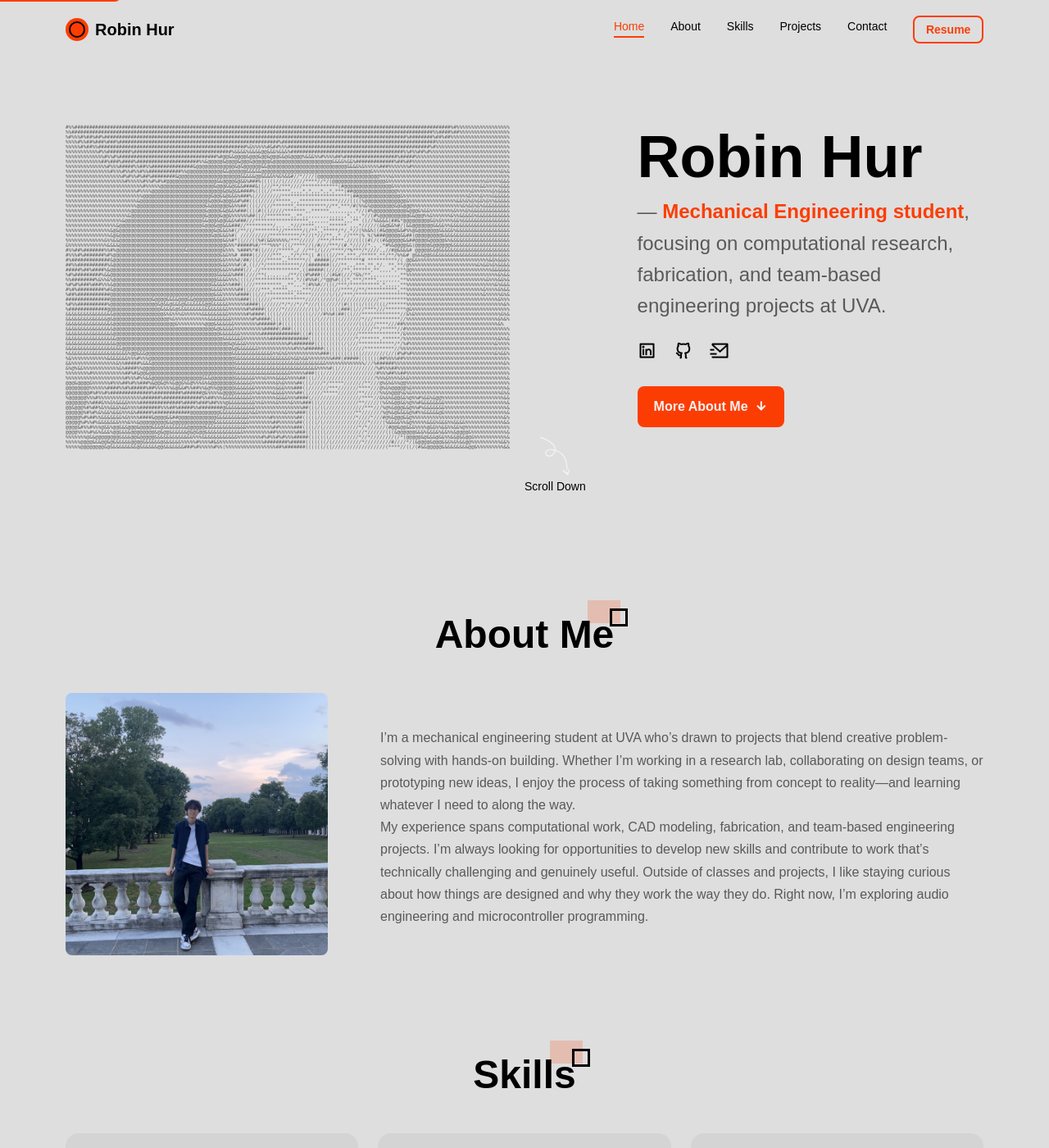
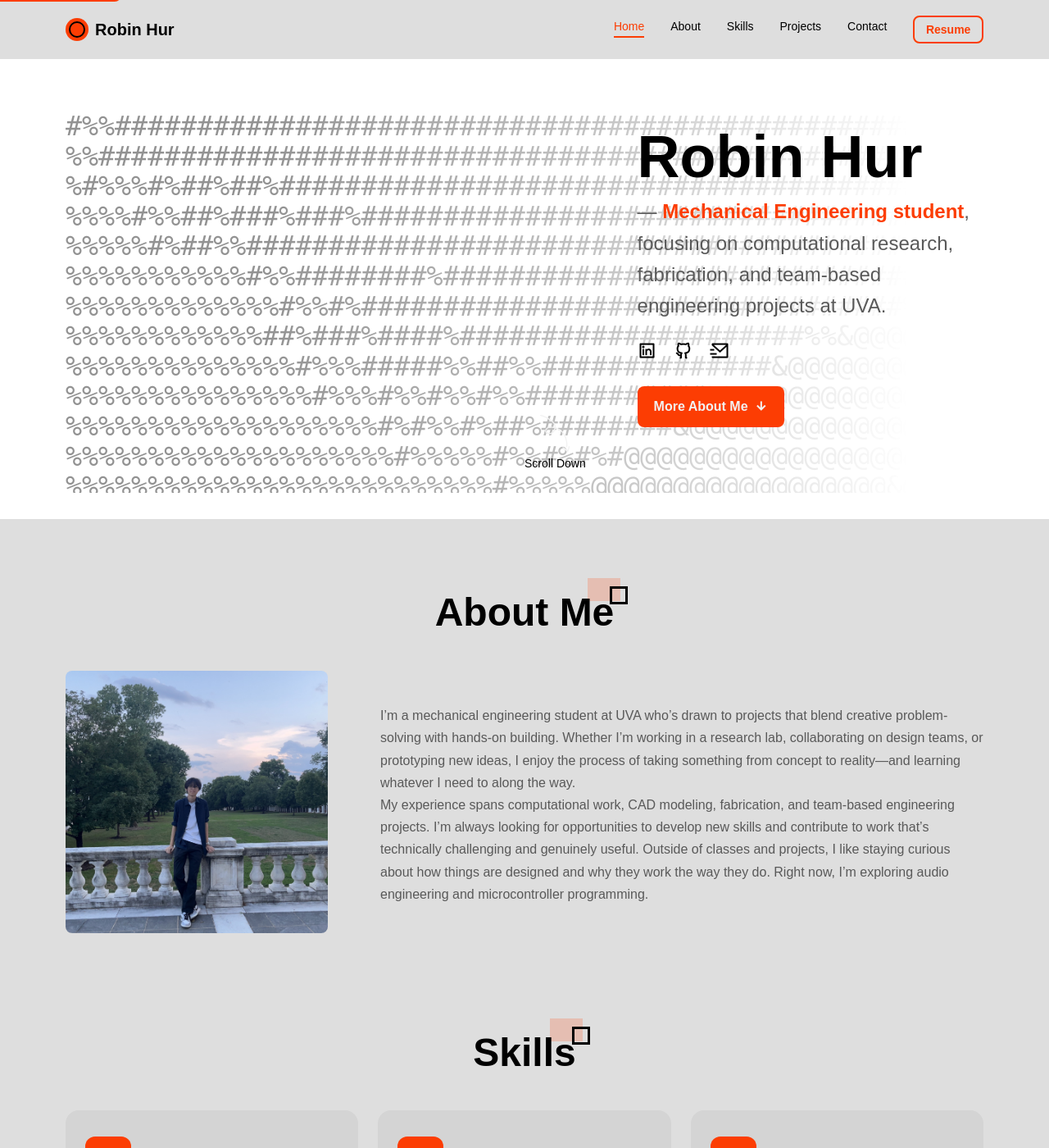
Before and after one commit to RobinKHur/RobinKHur.github.io, a Jekyll site: the page built from index.html, in a window 1280 px wide and 1400 px high. Shown: the whole window at 82% size. Built offline with Jekyll 4.4.1, drawn with Linux system fonts in a browser that asks for light colours; some web fonts are replaced.

Commit message:
Add files via upload

```diff
--- a/css/styles.css
+++ b/css/styles.css
@@ -263,6 +263,10 @@ button { font-family: inherit; cursor: pointer; border: none; background: none;
 /*=============== HOME ===============*/
 .home {
   padding-top: calc(var(--header-height) + 2rem);
+  /* Pure white so the ASCII backdrop reads clearly as "not grey" against the body's hsl(0,0%,87%). */
+  background-color: #ffffff;
+  /* Clip the absolute ASCII so it never bleeds into the About section. */
+  overflow: hidden;
 }
 
 .home__container {
@@ -270,25 +274,35 @@ button { font-family: inherit; cursor: pointer; border: none; background: none;
   row-gap: 1.5rem;
 }
 
-/* ASCII self-portrait lives at the top of home. Font-size scales with viewport so the figure visually reads as the dominant left-half element on desktop. No background panel — the art sits directly on the page rather than inside a contained widget. `overflow: hidden` cleanly clips edges on extreme widths instead of showing an in-element scrollbar. */
+/* ASCII self-portrait as a massive faded backdrop that fills the upper row of home. position:absolute + z-index:0 puts it behind the bio block; opacity 0.65 + a right-side mask gradient (full opaque to 22%, mid fade through 58%, fully transparent by 92%) keeps the figure's left half dominant before fading under the bio column so the text reads on top. pointer-events:none so clicks pass through to anything layered above. */
 .home__ascii-art {
+  position: absolute;
+  inset: 0;
+  z-index: 0;
   text-align: left;
-  margin-top: 1rem;
+  pointer-events: none;
+  opacity: 0.65;
+  grid-column: 1 / -1;
+  grid-row: 1;
+  -webkit-mask-image: linear-gradient(to right, black 22%, rgba(0, 0, 0, 0.55) 58%, transparent 92%);
+          mask-image: linear-gradient(to right, black 22%, rgba(0, 0, 0, 0.55) 58%, transparent 92%);
 }
 
 .home__ascii-art__pre {
   font-family: ui-monospace, "SF Mono", Menlo, Consolas, "Courier New", monospace;
-  font-size: clamp(6px, 0.45vw, 12px);
-  line-height: 1;
+  /* ~4× the previous size (was clamp(6,0.45vw,12) → now scales up to 48px). line-height:1.1 makes each row a bit taller than the natural cell ratio without blowing up total height. No max-width/overflow since the parent now controls the visible window via mask + .home overflow:hidden. */
+  font-size: clamp(22px, 2.6vw, 48px);
+  line-height: 1.1;
   color: var(--text-color);
   white-space: pre;
   text-align: left;
   margin: 0;
-  max-width: 100%;
-  overflow: hidden;
 }
 
 .home__data {
+  position: relative;
+  /* Sits at z-index 2 over the ASCII backdrop. No background wash — the right-fade mask gradient on `.home__ascii-art` already leaves the right column clean enough for the text to read, and the wash would have hidden that natural fade-onto-white effect. */
+  z-index: 2;
   text-align: center;
   margin-top: 1rem;
 }
@@ -368,6 +382,7 @@ button { font-family: inherit; cursor: pointer; border: none; background: none;
 /* Scroll-down now uses an SVG arrow from the Rian reference instead of CSS animation */
 .home__scroll {
   position: relative;
+  z-index: 2;
   display: flex;
   flex-direction: column;
   align-items: center;
@@ -872,6 +887,16 @@ button:focus-visible {
   .nav__link { font-size: var(--h3-font-size); }
 }
 
+/* For small devices — the bio block sits below the ASCII not beside it, so fade the
+   bottom edge of the backdrop instead of the right edge that desktop uses.
+   Stops mirror the tightened desktop intent: opaque top, full fade-out before the bio sits. */
+@media screen and (max-width: 767px) {
+  .home__ascii-art {
+    -webkit-mask-image: linear-gradient(to bottom, black 22%, rgba(0, 0, 0, 0.55) 58%, transparent 92%);
+            mask-image: linear-gradient(to bottom, black 22%, rgba(0, 0, 0, 0.55) 58%, transparent 92%);
+  }
+}
+
 /* For medium devices */
 @media screen and (min-width: 768px) {
   .home__container {
@@ -879,8 +904,16 @@ button:focus-visible {
     align-items: start;
     column-gap: 2rem;
   }
-  /* ASCII art sits in the left column; name + data in the right column */
-  .home__data { text-align: initial; }
+  /* ASCII is now an absolute backdrop behind row 1; pin data to the right column where it sits over the fading art, and pin the scroll-down indicator to a full-width second row. */
+  .home__data {
+    grid-column: 2;
+    grid-row: 1;
+    text-align: initial;
+  }
+  .home__scroll {
+    grid-column: 1 / -1;
+    grid-row: 2;
+  }
   .home__social { justify-content: flex-start; }
 
   .about__container {
```
